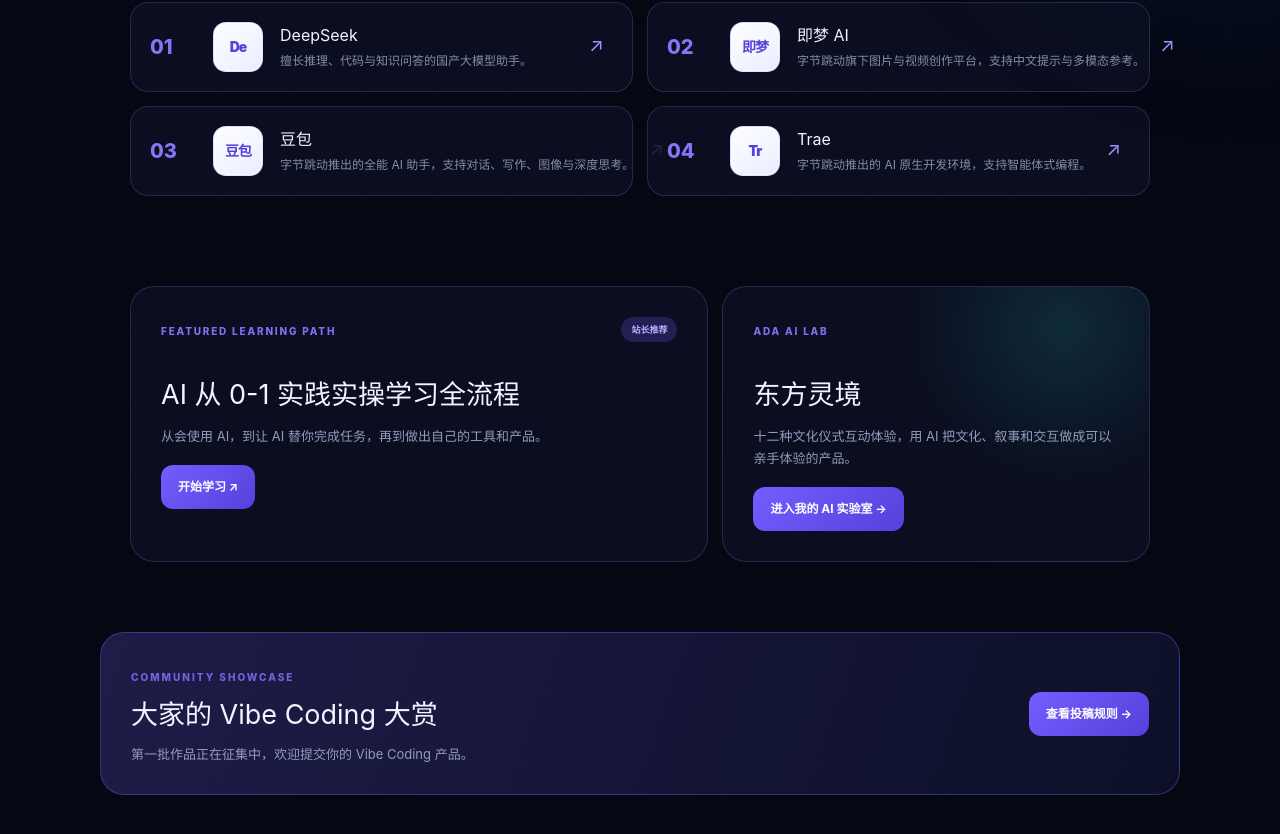
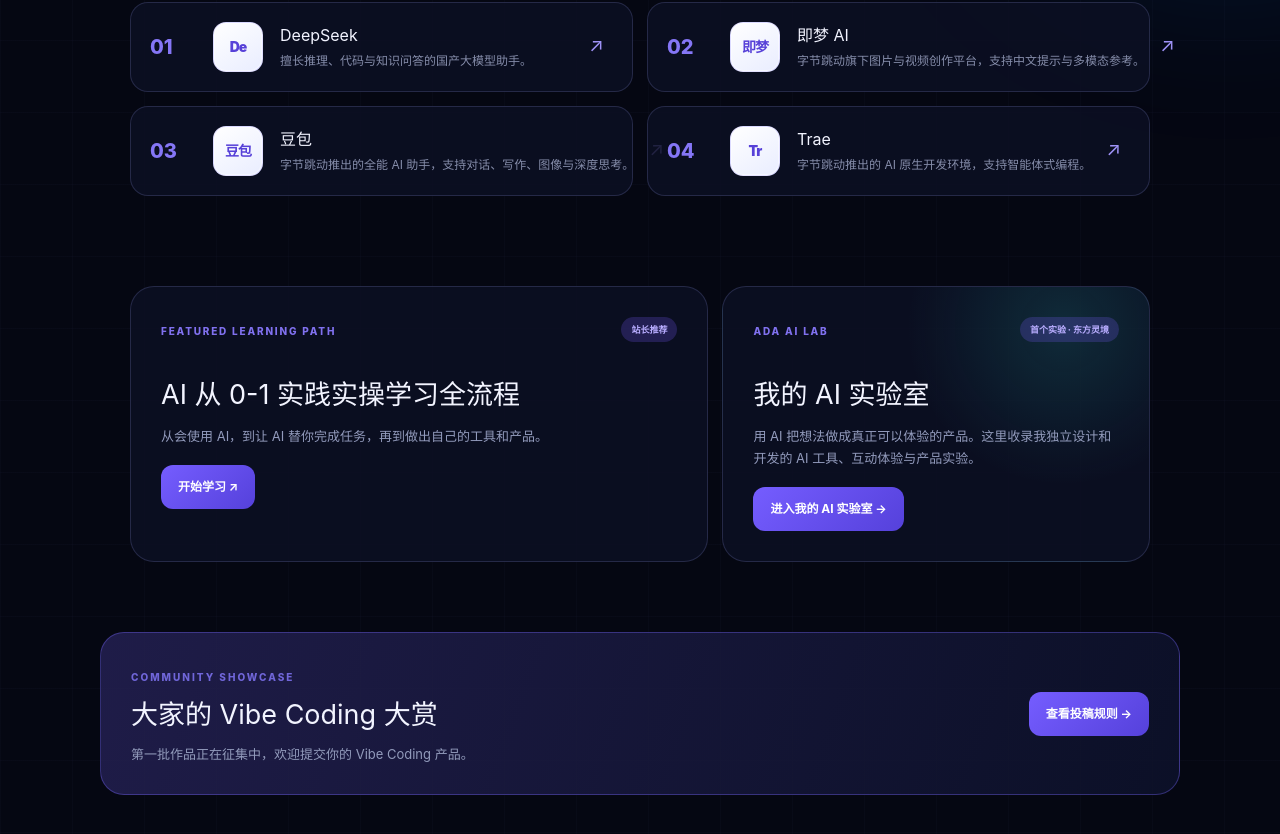
Before and after one commit to wyx729/ada-ai-nav, a Next.js app: page / in a window 1280 px wide. Shown: the part 968-1802 px from the top of the page. Built offline with nearby package versions, Linux system fonts and the light colour scheme.

Commit message:
test: generalize AI lab homepage card

```diff
--- a/app/page.tsx
+++ b/app/page.tsx
@@ -701,8 +701,9 @@
               <a href="https://ycnd2i22pji6.feishu.cn/docx/PrN6dcQozobhHUxIzascU0munSb?from=from_copylink" target="_blank" rel="noreferrer">开始学习 ↗</a>
             </article>
             <article className="feature-panel lab-feature">
-              <small>ADA AI LAB</small><h2>东方灵境</h2>
-              <p>十二种文化仪式互动体验，用 AI 把文化、叙事和交互做成可以亲手体验的产品。</p>
+              <small>ADA AI LAB</small><span className="pill">首个实验 · 东方灵境</span>
+              <h2>我的 AI 实验室</h2>
+              <p>用 AI 把想法做成真正可以体验的产品。这里收录我独立设计和开发的 AI 工具、互动体验与产品实验。</p>
               <button onClick={() => go("lab")}>进入我的 AI 实验室 →</button>
             </article>
           </section>
```
